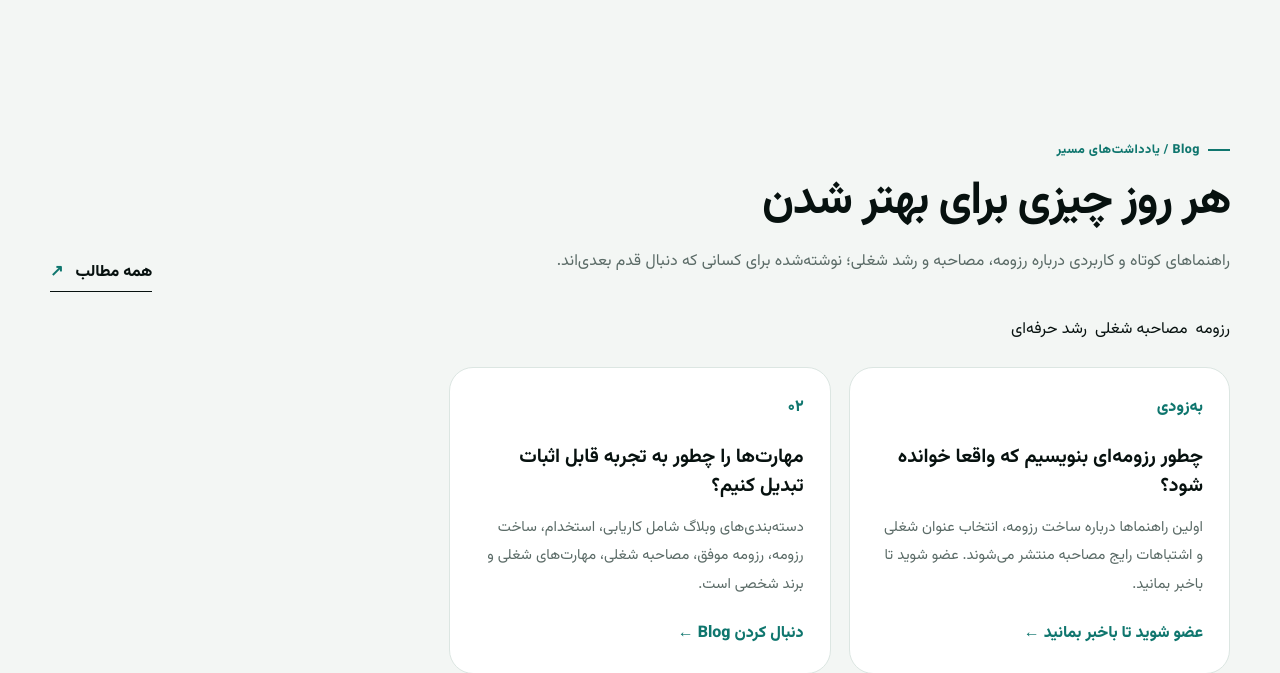
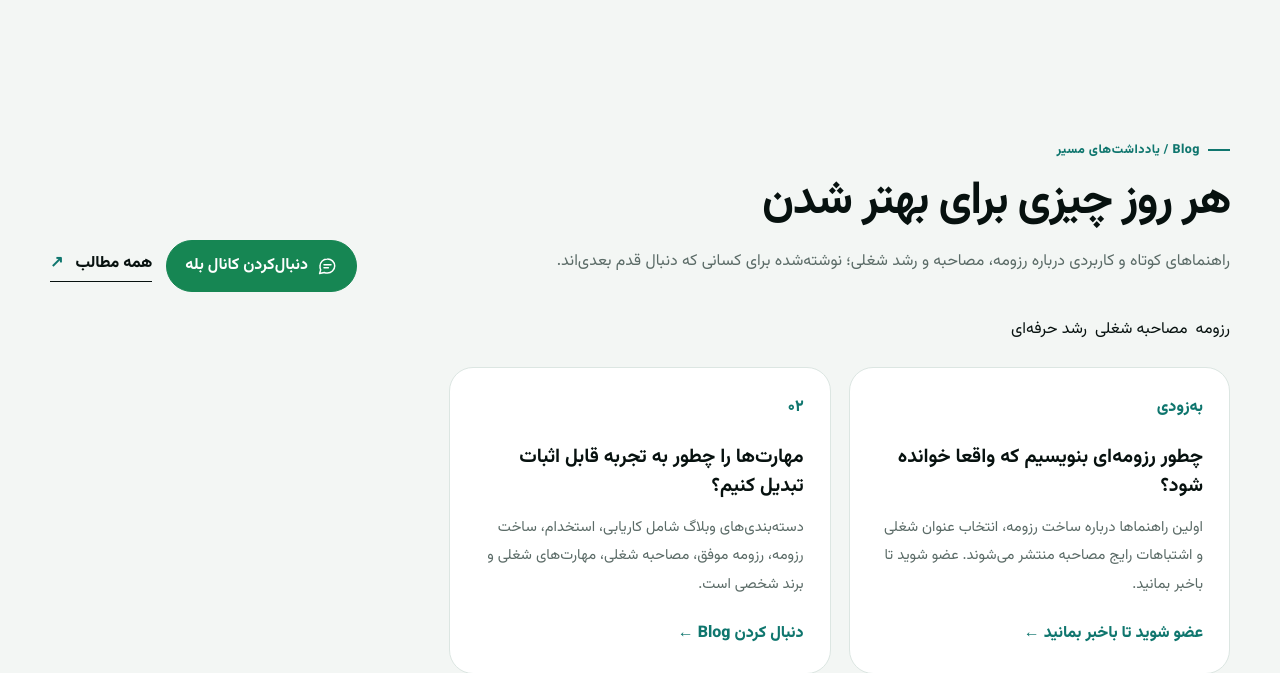
Before and after one commit to shahin-mansouri/KarNama, a Django app: page / in a window 1280 px wide. Shown: the part 5023-5696 px from the top of the page. Run offline with Django 5.2, Linux system fonts and the light colour scheme; data that the repository does not hold is empty.

Commit message:
feat(ui): add Bale channel links to home and about pages
Integrate links to the project's Bale channel across the home and
about pages. This includes new CSS styling for the channel buttons,
SVG icons for visual consistency, and updated layout structures
to accommodate the new links. Added regression tests to ensure
the links are correctly rendered in the templates.

```diff
--- a/home/static/home/css/home.css
+++ b/home/static/home/css/home.css
@@ -126,6 +126,26 @@ img { max-width: 100%; display: block; }
   color: #fff;
   box-shadow: 0 12px 28px rgba(15, 118, 110, .28);
 }
+.bale-channel-link {
+  display: inline-flex;
+  align-items: center;
+  justify-content: center;
+  gap: 9px;
+  padding: 11px 18px;
+  border: 1px solid #168653;
+  border-radius: 999px;
+  background: #168653;
+  color: #fff;
+  font-weight: 700;
+  transition: transform .25s ease, box-shadow .25s ease, background .25s ease;
+}
+.bale-channel-link:hover {
+  transform: translateY(-2px);
+  background: #117447;
+  box-shadow: 0 10px 24px rgba(22, 134, 83, .2);
+}
+.bale-channel-link svg { width: 21px; height: 21px; flex: 0 0 auto; }
+.blog-heading-actions { display: flex; align-items: center; gap: 14px; flex-wrap: wrap; }
 .outline-link { font-weight: 800; border-bottom: 1px solid var(--ink); padding-bottom: 4px; }
 .outline-link span { color: var(--coral); margin-inline-start: 8px; }
 
@@ -922,6 +942,7 @@ img { max-width: 100%; display: block; }
 
 .button:focus-visible,
 .outline-link:focus-visible,
+.bale-channel-link:focus-visible,
 .share-button:focus-visible,
 .home-nav a:focus-visible,
 .skip-link:focus-visible { outline: 3px solid rgba(20, 184, 166, .45); outline-offset: 4px; }
@@ -983,6 +1004,7 @@ img { max-width: 100%; display: block; }
   .steps-grid > div { min-height: 0; padding: 22px; }
   .steps-grid h3 { margin-top: 20px; }
   .blog-heading { flex-direction: column; align-items: start; }
+  .blog-heading-actions { align-items: flex-start; }
   .blog-heading .section-heading { text-align: center; }
   .blog-article-heading { align-items: start; flex-direction: column; gap: 0; }
   .share-control { justify-items: start; }
--- a/home/templates/home/home.html
+++ b/home/templates/home/home.html
@@ -252,7 +252,16 @@
           <h2>هر روز چیزی برای بهتر شدن</h2>
           <p>راهنماهای کوتاه و کاربردی درباره رزومه، مصاحبه و رشد شغلی؛ نوشته‌شده برای کسانی که دنبال قدم بعدی‌اند.</p>
         </div>
-        <a class="outline-link" href="{% url 'blog_list' %}">همه مطالب <span>↗</span></a>
+        <div class="blog-heading-actions">
+          <a class="bale-channel-link" href="https://ble.ir/karnamma" target="_blank" rel="noopener noreferrer">
+            <svg viewBox="0 0 24 24" fill="none" aria-hidden="true" focusable="false">
+              <path d="M20.25 11.4a8.25 8.25 0 0 1-8.5 8.1 9.2 9.2 0 0 1-3.45-.67L3 20l1.22-4.1A7.7 7.7 0 0 1 3.5 11.4a8.25 8.25 0 0 1 8.25-8.1 8.25 8.25 0 0 1 8.5 8.1Z" stroke="currentColor" stroke-width="1.7" stroke-linecap="round" stroke-linejoin="round"/>
+              <path d="M8 10h8M8 13.5h5" stroke="currentColor" stroke-width="1.7" stroke-linecap="round"/>
+            </svg>
+            دنبال‌کردن کانال بله
+          </a>
+          <a class="outline-link" href="{% url 'blog_list' %}">همه مطالب <span>↗</span></a>
+        </div>
       </div>
       <div class="category-row">
         {% for category in blog_categories %}
@@ -332,6 +341,13 @@
           <a class="button button-accent" href="{% url 'login' %}">شروع رایگان <span>←</span></a>
           <a class="outline-link outline-link-light" href="{% url 'about' %}">چرا کارنما؟ <span>↗</span></a>
         {% endif %}
+        <a class="bale-channel-link" href="https://ble.ir/karnamma" target="_blank" rel="noopener noreferrer">
+          <svg viewBox="0 0 24 24" fill="none" aria-hidden="true" focusable="false">
+            <path d="M20.25 11.4a8.25 8.25 0 0 1-8.5 8.1 9.2 9.2 0 0 1-3.45-.67L3 20l1.22-4.1A7.7 7.7 0 0 1 3.5 11.4a8.25 8.25 0 0 1 8.25-8.1 8.25 8.25 0 0 1 8.5 8.1Z" stroke="currentColor" stroke-width="1.7" stroke-linecap="round" stroke-linejoin="round"/>
+            <path d="M8 10h8M8 13.5h5" stroke="currentColor" stroke-width="1.7" stroke-linecap="round"/>
+          </svg>
+          مقالات کارنما در بله
+        </a>
       </div>
     </div>
   </section>
```
Also changed, not shown: home/templates/home/about.html (+7 -0 lines), home/tests.py (+10 -0 lines).
